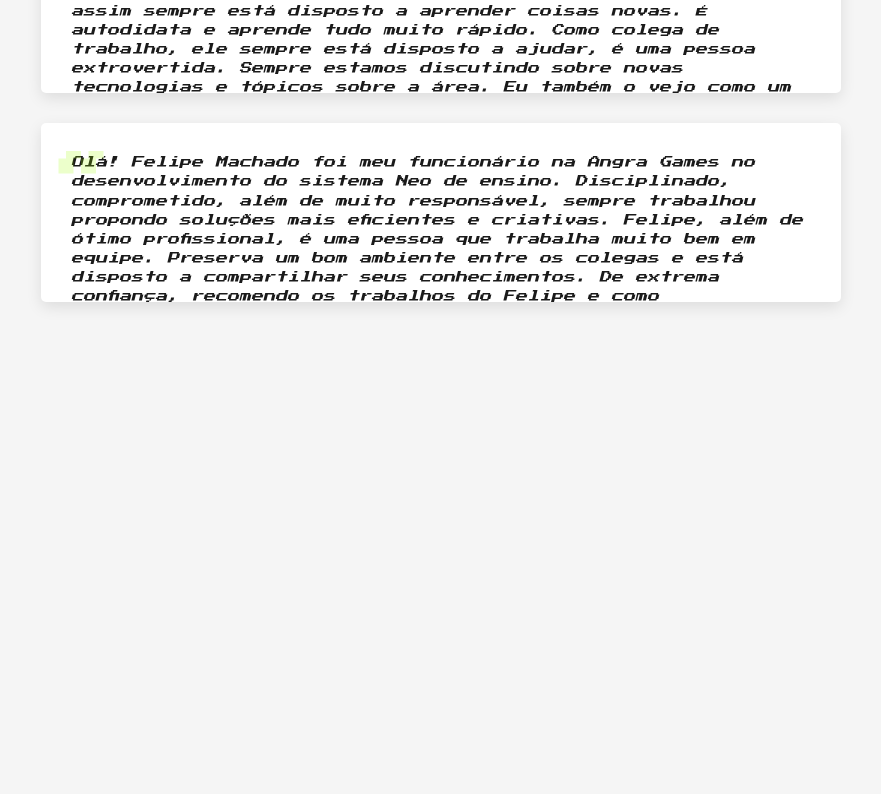
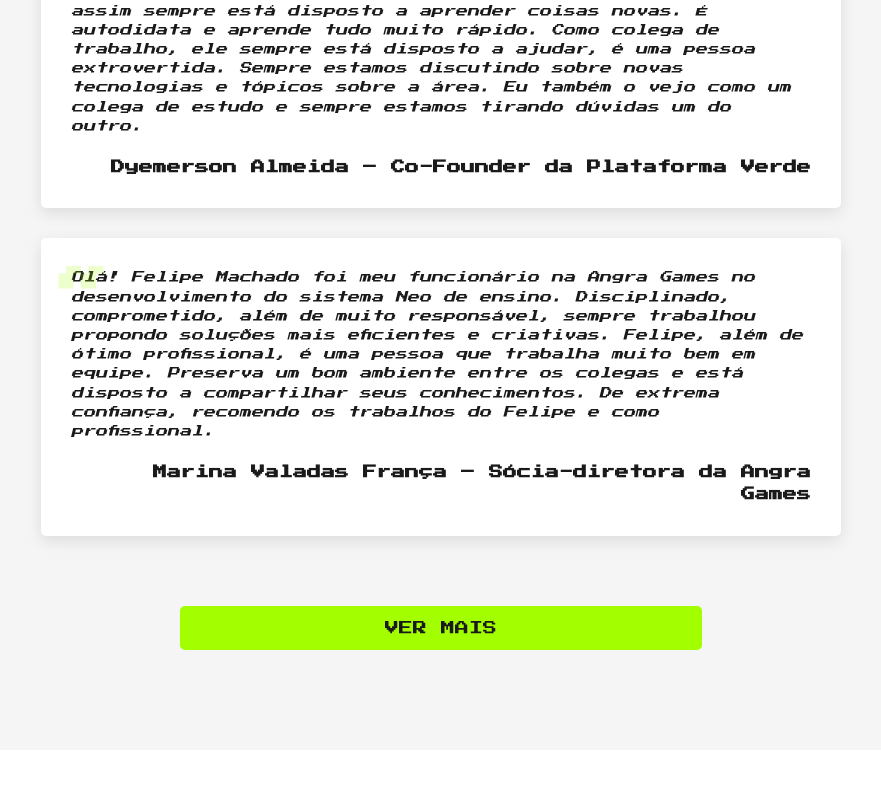
Before and after one commit to llarilopes/hera-i, a Next.js app in the folder frontend/: page / in a window 1280 px wide. Shown: the part 4026-4820 px from the top of the page, without its empty margins (199-1080 px from the left). Built offline with nearby package versions, Linux system fonts and the light colour scheme; no server answers.

Commit message:
corrigido botão ver mais nos depoimentos.

```diff
--- a/frontend/src/components/Testimonials.tsx
+++ b/frontend/src/components/Testimonials.tsx
@@ -1,4 +1,4 @@
-import React, { useState, useEffect, useRef } from 'react';
+import React, { useState, useEffect } from 'react';
 
 const testimonials = [
   {
@@ -95,7 +95,6 @@ export default function Testimonials() {
   const [isMobile, setIsMobile] = useState(
     typeof window !== 'undefined' ? window.innerWidth < 768 : false
   );
-  const containerRef = useRef<HTMLDivElement>(null);
 
   // Responsividade: reinicia ao redimensionar
   useEffect(() => {
@@ -108,26 +107,8 @@ export default function Testimonials() {
     return () => window.removeEventListener('resize', handleResize);
   }, []);
 
-  // Efeito slide-down ao mostrar mais
-  useEffect(() => {
-    if (containerRef.current) {
-      const children = Array.from(containerRef.current.children) as HTMLDivElement[];
-      children.forEach((child, idx) => {
-        if (idx < visibleCount) {
-          child.style.maxHeight = child.scrollHeight + 'px';
-          child.style.opacity = '1';
-          child.style.marginBottom = '30px';
-        } else {
-          child.style.maxHeight = '0';
-          child.style.opacity = '0';
-          child.style.marginBottom = '0';
-        }
-      });
-    }
-  }, [visibleCount, isMobile]);
-
   // Acessibilidade: foco no botão
-  const buttonRef = useRef<HTMLButtonElement>(null);
+  const buttonRef = React.createRef<HTMLButtonElement>();
 
   function handleShowMore() {
     setVisibleCount((prev) => Math.min(prev + 1, testimonials.length));
@@ -140,28 +121,27 @@ export default function Testimonials() {
     <section className="testimonials" id="testimonials">
       <div className="container">
         <h2 className="section-title">O que nossos clientes dizem</h2>
+        <div style={{ position: 'relative' }}>
           <div
             className="testimonials-container"
-          ref={containerRef}
             style={{
               display: 'flex',
               flexDirection: 'column',
               gap: 0,
               fontFamily: `'Press Start 2P', cursive`,
+              marginBottom: 20,
             }}
           >
-          {testimonials.map((t, idx) => (
+          {testimonials.slice(0, visibleCount).map((t, idx) => (
             <div
               key={idx}
               className="testimonial"
               tabIndex={0}
-              aria-hidden={idx >= visibleCount}
               style={{
                 overflow: 'hidden',
                 transition: 'max-height 0.5s cubic-bezier(.4,2,.6,1), opacity 0.5s',
-                maxHeight: idx < visibleCount ? undefined : 0,
-                opacity: idx < visibleCount ? 1 : 0,
-                marginBottom: idx < visibleCount ? 30 : 0,
+                opacity: 1,
+                marginBottom: 30,
                 outline: 'none',
                 fontFamily: `'Press Start 2P', cursive`,
               }}
@@ -172,7 +152,7 @@ export default function Testimonials() {
           ))}
           </div>
           {visibleCount < testimonials.length && (
-          <div style={{ display: 'flex', justifyContent: 'center', marginTop: 0 }}>
+            <div style={{ display: 'flex', justifyContent: 'center', marginTop: 20 }}>
             <button
               ref={buttonRef}
               className="form-button"
@@ -202,6 +182,7 @@ export default function Testimonials() {
           </div>
         )}
         </div>
+      </div>
     </section>
   );
 }
```
Lines whose indentation alone changed are shown as unchanged.
